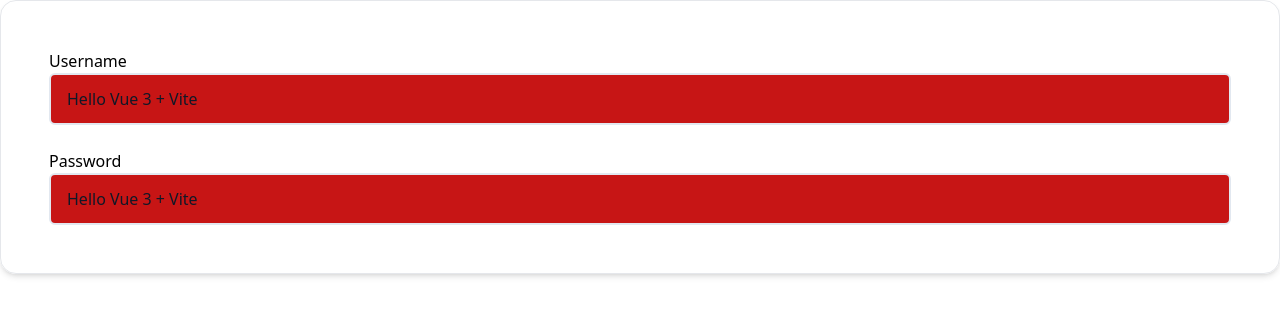
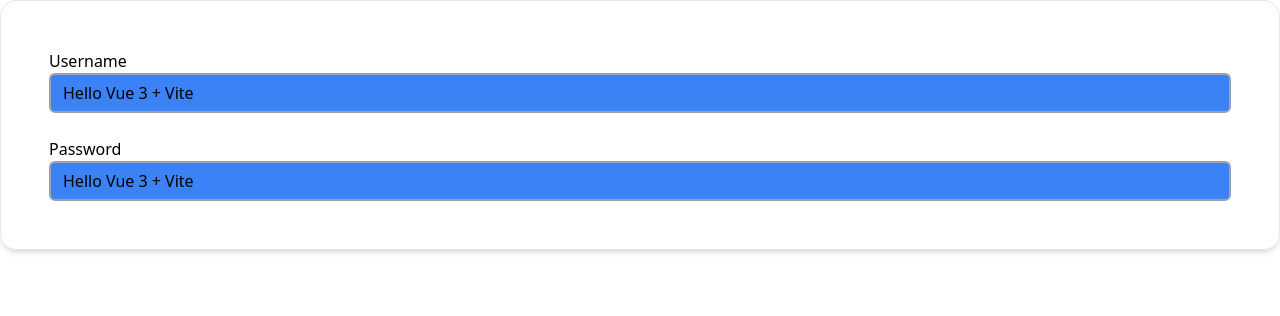
Before and after one commit to mening1085/monorepo-demo, a Vue app: page / in a window 1280 px wide. Shown: the top 316 px of the page. Built offline with nearby package versions, Linux system fonts and the light colour scheme; the HTML template or start-up script is replaced by a standard one.

Commit message:
add form

```diff
--- a/src/components/TextInput.vue
+++ b/src/components/TextInput.vue
@@ -3,10 +3,9 @@
     <input
       type="text"
       :value="value"
-      class="text__input"
+      class="border-2 border-gray-400 px-3 py-1 rounded-md min-h-[40px] w-full bg-blue-500"
       @input="$emit('event:update', $event.target.value)"
     />
-    <!-- class="border-2 border-gray-400 px-3 py-1 rounded-md min-h-[40px] w-full" -->
   </div>
 </template>
 
```
